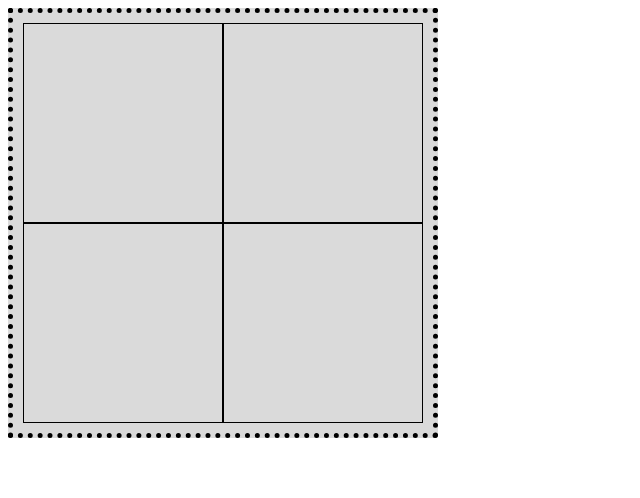
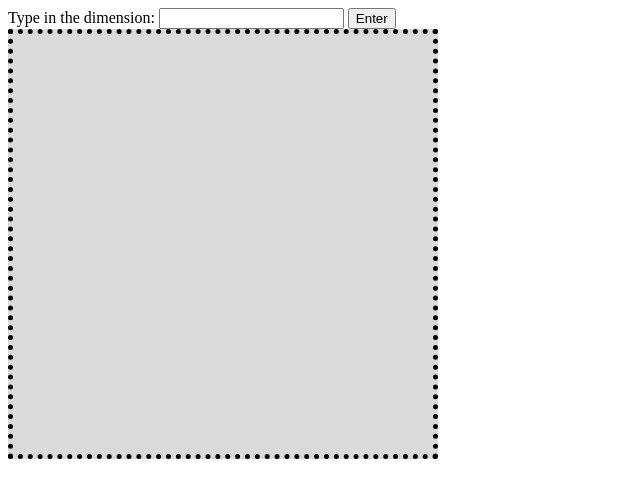
Before and after one commit to Addurezz/Etch-A-Sketch, a plain HTML site: page index.html in a window 1280 px wide. Shown: the whole page, without its empty margins (0-640 px from the left). Drawn offline with Linux system fonts and the light colour scheme.

Commit message:
add input and button to allow user input and add functionality

```diff
--- a/index.html
+++ b/index.html
@@ -8,6 +8,9 @@
     <script src="script.js" defer></script>
 </head>
 <body>
+    <label for input>Type in the dimension: </label>
+    <input>
+    <button>Enter</button>
     <div id="container">
     </div>
 </body>
--- a/script.js
+++ b/script.js
@@ -20,5 +20,12 @@ const addDiv = (dimension) => {
 
 }
 
+const btn = document.querySelector("button");
+const getUserInput = () => {
+    const userInput = Number(document.querySelector("input").value);
+    console.log(typeof userInput);
+    addDiv(userInput);
+}
 
-addDiv(2)
+
+btn.addEventListener("click", getUserInput)
```
